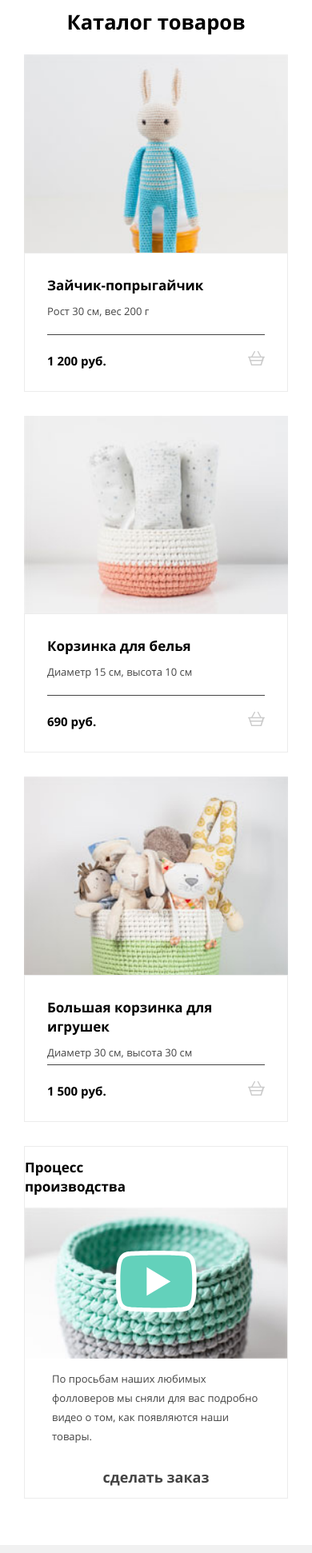
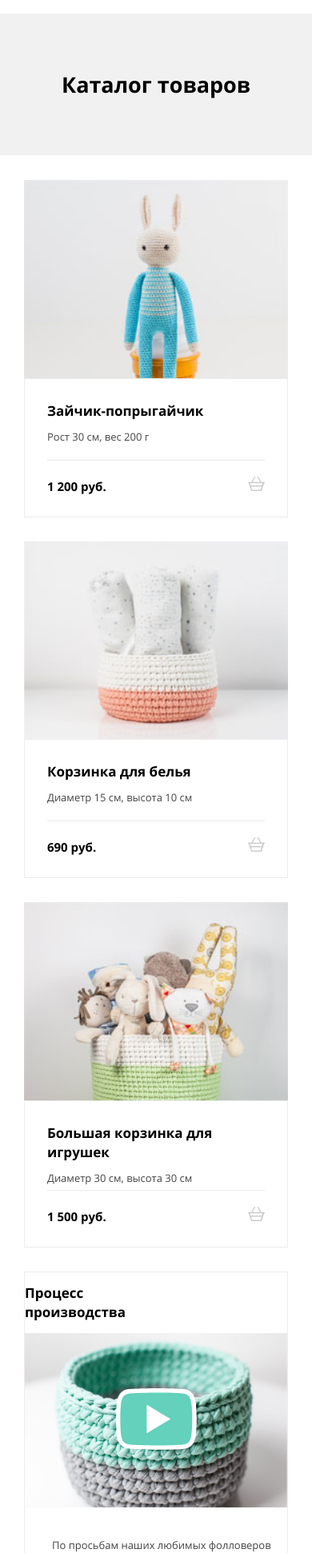
Before and after one commit to vital0101/1848215-mishka-24, a plain HTML site: page source/catalog.html in a window 390 px wide. Shown: the part 58-2000 px from the top of the page at 80% size. Drawn offline with nearby package versions, Linux system fonts and the light colour scheme; files that its build step writes are made by us from their sources.

Commit message:
добавил адаптив для catalog.html

```diff
--- a/source/catalog.html
+++ b/source/catalog.html
@@ -64,8 +64,8 @@
         </nav>
       </div>
     </header>
-    <section class="catalog-lead container">
-      <h2 class="catalog-lead__title">Каталог товаров</h2>
+    <section class="inner-lead container">
+      <h2 class="inner-lead__title">Каталог товаров</h2>
     </section>
   </section>
   <main class="main-catalog">
@@ -156,7 +156,7 @@
     <section class="production-process container">
       <div class="production-process-wrapper ">
         <div class="production-process__wrapper-video">
-          <img src="./img/video-mobile.png" alt="Вязанная корзинка на сером фоне." width="260" height="150">
+          <img src="./img/video-desktop.png" alt="Вязанная корзинка на сером фоне." width="683" height="455">
           <a class="production-process__video-link" aria-label="Видео производственного процесса.">
             <svg class="production-process__button-image" width="101" height="77" viewBox="0 0 101 77" fill="none"
               xmlns="http://www.w3.org/2000/svg">
--- a/source/sass/blocks/card.scss
+++ b/source/sass/blocks/card.scss
@@ -93,7 +93,7 @@
   display: flex;
   justify-content: space-between;
   padding-top: 20px;
-  border-top: 1px solid $color-charcoal;
+  border-top: 1px solid $color-whispen;
 }
 
 .card__price {
--- a/source/sass/blocks/cards.scss
+++ b/source/sass/blocks/cards.scss
@@ -3,6 +3,7 @@
     display: grid;
     grid-template-columns: 1fr 1fr 1fr;
     grid-gap: 50px;
+    padding-bottom: 57px;
   }
 }
 
--- a/source/sass/blocks/catalog-lead.scss
+++ /dev/null
@@ -1,4 +0,0 @@
-.catalog-lead__title {
-  margin: 0;
-  text-align: center;
-}
--- /dev/null
+++ b/source/sass/blocks/inner-lead.scss
@@ -0,0 +1,29 @@
+.inner-lead {
+  display: flex;
+  min-height: 177px;
+  background-color: $color-white-smoke;
+
+  @media (min-width: $vp--768) {
+    min-height: 238px;
+  }
+
+  @media (min-width: $vp--1150) {
+    min-height: 272px;
+  }
+}
+
+.inner-lead__title {
+  margin: auto;
+  font-size: 27px;
+  line-height: 30px;
+
+  @media (min-width: $vp--768) {
+    font-size: 43px;
+    line-height: 50px;
+  }
+
+  @media (min-width: $vp--1150) {
+    font-size: 53px;
+    line-height: 57px;
+  }
+}
--- a/source/sass/blocks/production-process.scss
+++ b/source/sass/blocks/production-process.scss
@@ -6,6 +6,12 @@
   display: flex;
   flex-direction: column;
   border: 1px solid $color-whispen;
+
+  @media (min-width: $vp--1150) {
+    display: grid;
+    grid-template-columns: 683px 1fr;
+    column-gap: 80px;
+  }
 }
 
 .production-process__title {
@@ -17,11 +23,25 @@
 
   @media (min-width: $vp--768) {
     order: 0;
+    margin: 40px 0 25px 137px;
+    width: 280px;
+  }
+
+  @media (min-width: $vp--1150) {
+    grid-column: 2/3;
+    grid-row: 1/2;
+    margin: 96px 0 26px 0;
+    width: 170px;
   }
 }
 
 .production-process__wrapper-video {
   position: relative;
+
+  @media (min-width: $vp--1150) {
+    grid-column: 1/2;
+    grid-row: 1/4;
+  }
 }
 
 .production-process__video-link {
@@ -36,20 +56,46 @@
 }
 
 .production-process__discription {
-  padding: 0 34px;
+  margin: 35px 0 41px 34px;
   font-size: 13px;
   line-height: 24px;
   font-weight: 400;
   color: $color-charcoal;
   text-align: left;
+
+  @media (min-width: $vp--768) {
+    width: 500px;
+    margin: 0 0 40px 40px;
+  }
+
+  @media (min-width: $vp--1150) {
+    grid-column: 2/3;
+    grid-row: 2/3;
+    margin: 0 0 50px 0;
+    width: 240px;
+  }
 }
 
 .production-process__button {
   display: block;
+  margin: 0 auto;
+  margin-bottom: 33px;
   padding: 18px 11px;
-  margin: 0 auto;
+  width: 192px;
   text-align: center;
   line-height: 16px;
   font-size: 18px;
   color: $color-charcoal;
+
+  @media (min-width: $vp--768) {
+    margin: 0 auto 46px;
+    width: 88%;
+  }
+
+  @media (min-width: $vp--1150) {
+    grid-column: 2/3;
+    grid-row: 3/4;
+    margin: 0 0 auto;
+    width: 230px;
+  }
 }
--- a/source/sass/style.scss
+++ b/source/sass/style.scss
@@ -18,7 +18,7 @@
 @import "./blocks/page-header.scss";
 @import "./blocks/main-navigation.scss";
 @import "./blocks/lead.scss";
-@import "./blocks/catalog-lead.scss";
+@import "./blocks/inner-lead.scss";
 @import "./blocks/promo.scss";
 @import "./blocks/about-us.scss";
 @import "./blocks/review.scss";
```
Also changed, not shown: source/form.html (+2 -2 lines), source/img/video-desktop.png (added).
